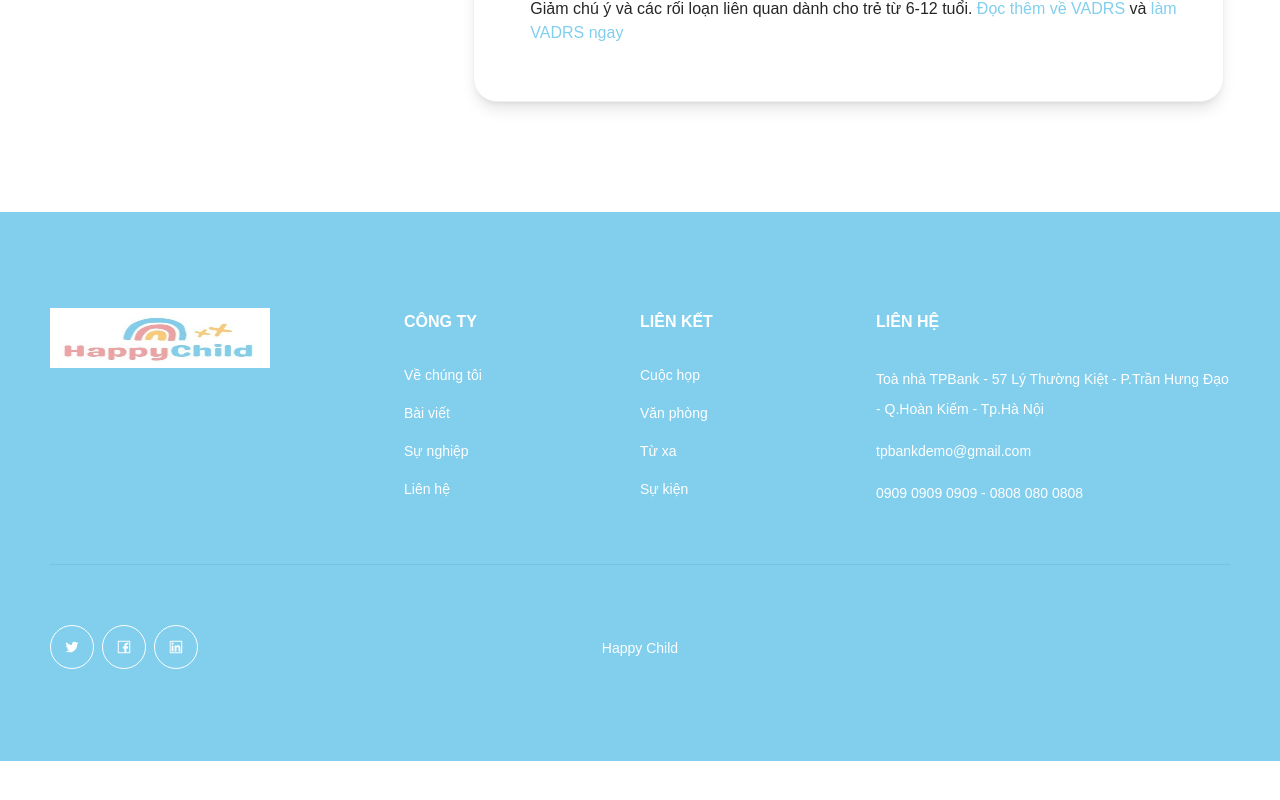
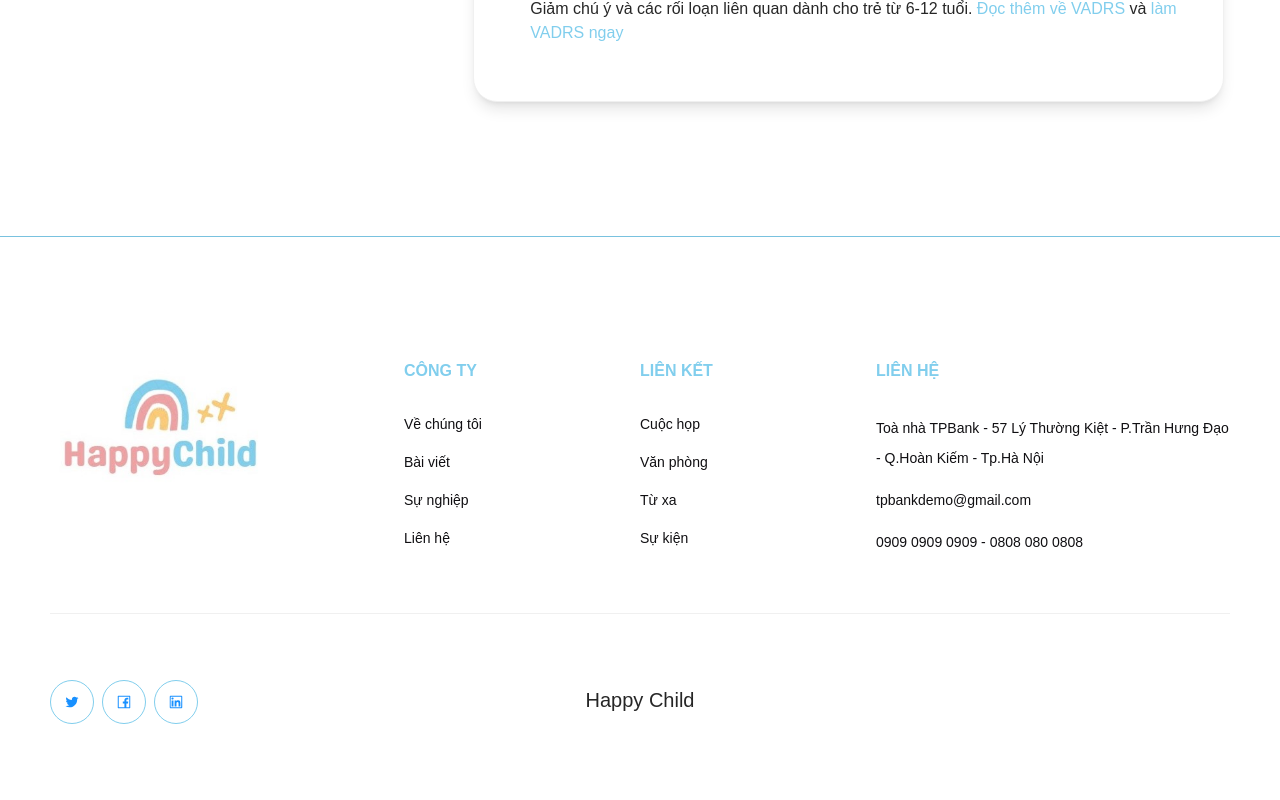
Before and after one commit to dscdut/happychild, a React (Vite) app: page / in a window 1280 px wide. Shown: the part 668-1468 px from the top of the page. Before the commit the page ends 1429 px from the top, so only its background shows below. Built offline with nearby package versions, Linux system fonts and the light colour scheme; no server answers.

Commit message:
feat(blog-page-update): update UI for blog list page

```diff
--- a/src/layouts/Footer.tsx
+++ b/src/layouts/Footer.tsx
@@ -23,7 +23,7 @@ const IconWrapper = styled.div`
   width: 44px;
   height: 44px;
   border-radius: 50%;
-  border: 1px solid white;
+  border: 1px solid #81ceed;
   padding: 0.375rem;
 `;
 const Title = styled.span`
@@ -46,51 +46,64 @@ const Category = styled.span`
 
 function FooterComponent() {
   return (
-    <StyledFooter className="bg-primary-color text-surface-primary">
+    <StyledFooter className=" bg-surface-primary text-surface-primary">
       <Row gutter={[0, 40]} className="grid grid-cols-10">
         <Col className="col-span-3">
           <Link to="/">
             <img
               src={HappyChild}
               alt="Happy child"
-              style={{
-                width: 220,
-                height: 60,
-              }}
+              className="w-56 object-contain"
             />
           </Link>
         </Col>
         <Col className="col-span-2">
           <div className="flex flex-col space-y-2 text-surface-primary">
-            <Title className="font-semibold">Công ty</Title>
-            <Category>Về chúng tôi</Category>
-            <Category>Bài viết</Category>
-            <Category>Sự nghiệp</Category>
-            <Category>Liên hệ</Category>
+            <Title className="font-semibold text-primary-color">Công ty</Title>
+            <Category className="cursor-pointer text-color-dark-mode-80 hover:text-primary-color">
+              Về chúng tôi
+            </Category>
+            <Category className="cursor-pointer text-color-dark-mode-80 hover:text-primary-color">
+              Bài viết
+            </Category>
+            <Category className="cursor-pointer text-color-dark-mode-80 hover:text-primary-color">
+              Sự nghiệp
+            </Category>
+            <Category className="cursor-pointer text-color-dark-mode-80 hover:text-primary-color">
+              Liên hệ
+            </Category>
           </div>
         </Col>
         <Col className="col-span-2">
           <div className="flex flex-col space-y-2 text-surface-primary">
-            <Title className="font-semibold">Liên kết</Title>
-            <Category>Cuộc họp</Category>
-            <Category>Văn phòng</Category>
-            <Category>Từ xa</Category>
-            <Category>Sự kiện</Category>
+            <Title className="font-semibold text-primary-color">Liên kết</Title>
+            <Category className="cursor-pointer text-color-dark-mode-80 hover:text-primary-color">
+              Cuộc họp
+            </Category>
+            <Category className="cursor-pointer text-color-dark-mode-80 hover:text-primary-color">
+              Văn phòng
+            </Category>
+            <Category className="cursor-pointer text-color-dark-mode-80 hover:text-primary-color">
+              Từ xa
+            </Category>
+            <Category className="cursor-pointer text-color-dark-mode-80 hover:text-primary-color">
+              Sự kiện
+            </Category>
           </div>
         </Col>
         <Col className="col-span-3">
           <div className="flex flex-col space-y-3 text-surface-primary">
-            <Title className="font-semibold">Liên hệ</Title>
-            <Category className="flex items-start">
-              <p className="mb-0">
+            <Title className="font-semibold text-primary-color">Liên hệ</Title>
+            <Category className="flex items-start text-color-dark-mode-80">
+              <p className="mb-0 cursor-pointer hover:text-primary-color">
                 {`Toà nhà TPBank - 57 Lý Thường Kiệt - P.Trần Hưng Đạo - Q.Hoàn Kiếm - Tp.Hà Nội`}
               </p>
             </Category>
-            <Category className="flex items-start">
-              <p className="mb-0">{`tpbankdemo@gmail.com`}</p>
+            <Category className="flex items-start text-color-dark-mode-80">
+              <p className="mb-0 cursor-pointer hover:text-primary-color">{`tpbankdemo@gmail.com`}</p>
             </Category>
-            <Category className="flex items-start">
-              <p className="mb-0">{`0909 0909 0909 - 0808 080 0808`}</p>
+            <Category className="flex items-start text-color-dark-mode-80">
+              <p className="mb-0 cursor-pointer hover:text-primary-color">{`0909 0909 0909 - 0808 080 0808`}</p>
             </Category>
           </div>
         </Col>
@@ -100,34 +113,22 @@ function FooterComponent() {
         <Space>
           <a target="_blank" href="https://twitter.com/" rel="noreferrer">
             <IconWrapper>
-              <TwitterOutlined
-                style={{
-                  color: '#ffffff',
-                }}
-              />
+              <TwitterOutlined />
             </IconWrapper>
           </a>
           <a target="_blank" href="https://www.facebook.com/" rel="noreferrer">
             <IconWrapper>
-              <FacebookOutlined
-                style={{
-                  color: '#ffffff',
-                }}
-              />
+              <FacebookOutlined />
             </IconWrapper>
           </a>
           <a rel="noreferrer" href="https://linkedin.com/" target="_blank">
             <IconWrapper>
-              <LinkedinOutlined
-                style={{
-                  color: '#ffffff',
-                }}
-              />
+              <LinkedinOutlined />
             </IconWrapper>
           </a>
         </Space>
         <div className="mt-4 flex justify-center">
-          <Typography.Paragraph className="text-surface-primary">
+          <Typography.Paragraph className="text-xl">
             Happy Child
           </Typography.Paragraph>
         </div>
--- a/src/layouts/PublicLayout.tsx
+++ b/src/layouts/PublicLayout.tsx
@@ -1,3 +1,4 @@
+import { Divider } from 'antd';
 import { ReactNode } from 'react';
 import Footer from './Footer';
 import { Header } from './Header';
@@ -13,6 +14,7 @@ export function PublicLayout({ children }: Props) {
         <Header />
       </div>
       <div className="mt-[5rem] min-h-screen px-8 py-4">{children}</div>
+      <Divider className="bg-primary-color" />
       <div>
         <Footer />
       </div>
--- a/src/pages/Blog.tsx
+++ b/src/pages/Blog.tsx
@@ -13,6 +13,7 @@ interface Blog {
 
 function BlogPage() {
   const [blogList, setBlogList] = useState<Blog[]>([]);
+
   useEffect(() => {
     const db = getDatabase();
     const starCountRef = ref(db, 'blog');
@@ -23,7 +24,9 @@ function BlogPage() {
   }, []);
 
   return (
-    <div className="mt-6 columns-3 gap-8">
+    <div>
+      <div className="mt-6 grid grid-cols-12 gap-8">
+        <div className="col-span-9 flex flex-wrap gap-8">
           {blogList.length > 0 &&
             blogList.map(blog => (
               <Card
@@ -37,7 +40,7 @@ function BlogPage() {
                     <Link to="/blogs/123">Chi tiết</Link>
                   </Button>
                 }
-            style={{ width: '100%', marginBottom: 38 }}
+                style={{ width: '48%', marginBottom: 38 }}
               >
                 <div className="flex flex-col gap-4">
                   <div>
@@ -61,6 +64,92 @@ function BlogPage() {
               </Card>
             ))}
         </div>
+        <div className="col-span-3 flex flex-col gap-8">
+          <Card>
+            <p className="cursor-pointer text-lg text-primary-color">
+              Chuẩn đoán tự kỷ như thế nào?
+            </p>
+            <p>
+              Việc chuẩn đoán tự kỷ nên được thực hiện bởi các sĩ chuyên khoa,
+              thông qua một loạt các hoạt động, các quan sát và các bài kiểm tra
+              được thiết kế dành riêng để thăm dò và chuẩn đoán có độ chính xác
+              cao.
+            </p>
+            <p className="text-primary-color underline">Đọc trong 10 phút</p>
+          </Card>
+          <Card>
+            <p className="cursor-pointer text-lg text-primary-color">
+              Có những phương pháp nào giúp trẻ tự kỷ hòa nhập?
+            </p>
+            <p>
+              Trẻ tự kỷ có thể sống một cuộc sống bình thường nếu đươc phát hiện
+              sớm các bất thường và tham gia an thiệp trị liệu kịp thời.
+            </p>
+            <p className="text-primary-color underline">Đọc trong 3 phút</p>
+          </Card>
+          <Card>
+            <p className="cursor-pointer text-lg text-primary-color">
+              Trẻ tự kỷ thường có những triệu chứng nào?
+            </p>
+            <p>
+              Thời gian xuất hiện triệu chứng: 12 - 18 thàng tuổi - giai đoạn
+              này, các triệu chứng dần trở nên rỡ rệt và dễ nhận biết nhất. Nếu
+              được phát hiện kịp thời, cơ hội can thiệp sớm mang lại kết quả tốt
+              rất cao.
+            </p>
+            <p className="text-primary-color underline">Đọc trong 7 phút</p>
+          </Card>
+        </div>
+      </div>
+      <div>
+        <div className="mb-6 flex items-center justify-between">
+          <div className="text-2xl text-primary-color">
+            Các bài viết nâng cao
+          </div>
+          <Button>Xem tất cả</Button>
+        </div>
+        <div className="grid grid-cols-8 gap-4">
+          {blogList.length > 0 &&
+            blogList.map((blog, index) =>
+              index < 4 ? (
+                <Card
+                  key={blog.id}
+                  headStyle={{
+                    fontWeight: 600,
+                  }}
+                  title={blog.title}
+                  extra={
+                    <Button type="primary">
+                      <Link to="/blogs/123">Chi tiết</Link>
+                    </Button>
+                  }
+                  className="col-span-2"
+                >
+                  <div className="flex flex-col gap-4">
+                    <div>
+                      <img
+                        src={blog.image}
+                        className="h-36 w-full object-cover object-center"
+                      />
+                    </div>
+                    <div className="flex items-center gap-2">
+                      <img
+                        src="https://picsum.photos/200/300"
+                        className="h-10 w-10 rounded-full object-cover object-center"
+                      />
+                      <div className="font-bold">Nguyễn Châu Quang Minh</div>
+                    </div>
+                    <div className="text-color-gray-40">
+                      <CalendarOutlined /> 22/2/2021
+                    </div>
+                    <p className="h-32">{blog.description}</p>
+                  </div>
+                </Card>
+              ) : null,
+            )}
+        </div>
+      </div>
+    </div>
   );
 }
 
--- a/src/pages/BlogDetail.tsx
+++ b/src/pages/BlogDetail.tsx
@@ -172,7 +172,7 @@ function BlogDetail() {
           className="flex flex-col gap-4"
           style={{
             position: 'sticky',
-            top: 16,
+            top: 'calc(5rem + 16px)',
           }}
         >
           <Card
```
Lines whose indentation alone changed are shown as unchanged.
